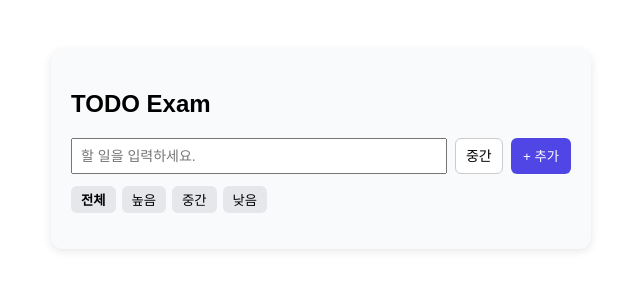
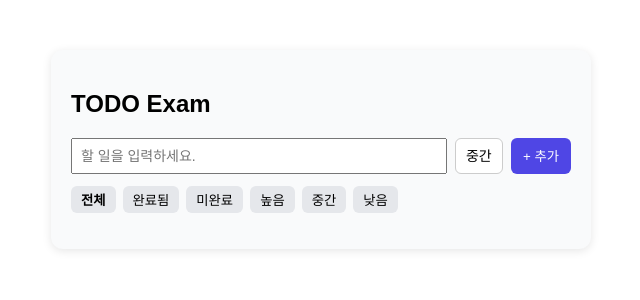
Before and after one commit to NomadHuns/react_todo_exam, a React (Create React App) app: page / in a window 1280 px wide. Shown: the top 300 px of the page, without its empty margins (319-959 px from the left). Built offline with nearby package versions, Linux system fonts and the light colour scheme.

Commit message:
Feat: 완료/미완료 필터링 추가

```diff
--- a/src/pages/todo/list/TodoListAtom.tsx
+++ b/src/pages/todo/list/TodoListAtom.tsx
@@ -27,7 +27,7 @@ export const todoPriorityState = atom<Priority>({
 });
 
 // 필터 상태 (우선순위별 보기용)
-export const todoFilterState = atom<Priority | "all">({
+export const todoFilterState = atom<Priority | "all" | "completed" | "incomplete">({
     key: "todoFilterState",
     default: "all",
 });
--- a/src/pages/todo/list/TodoListPage.tsx
+++ b/src/pages/todo/list/TodoListPage.tsx
@@ -41,23 +41,29 @@ const TodoListPage: React.FC = () => {
             </div>
 
             <div style={styles.filterRow}>
-                {["all", ...PRIORITY_OPTIONS.map(value => value.value)].map((f) => (
+                {["all", "completed", "incomplete", ...PRIORITY_OPTIONS.map(value => value.value)].map((f) => (
                     <MyButton
                         key={f}
                         onClick={() => {
-                                  setFilter(f as Priority | "all");
-                                  if (f !== "all") {
+                            setFilter(f as Priority | "all" | "completed" | "incomplete");
+                            if (f !== "all" && f !== "completed" && f !== "incomplete") {
                                 setPriority(f as Priority);
                             }
                             setOpenedId(null);
                         }}
-                              text={f === "all"
+                        text={
+                            f === "all"
                                 ? "전체"
+                                : f === "completed"
+                                    ? "완료됨"
+                                    : f === "incomplete"
+                                        ? "미완료"
                                         : f === "high"
                                             ? "높음"
                                             : f === "medium"
                                                 ? "중간"
-                                            : "낮음"}
+                                                : "낮음"
+                        }
                         style={{
                             ...styles.filterBtn,
                             fontWeight: filter === f ? "bold" : "normal",
@@ -104,7 +110,8 @@ const styles: Record<string, React.CSSProperties> = {
     filterRow: {
         marginBottom: 12,
         display: "flex",
-        gap: 6,
+        gap: 7,
+        flexWrap: "wrap",
     },
     filterBtn: {
         padding: "4px 10px",
--- a/src/pages/todo/list/TodoListProvider.tsx
+++ b/src/pages/todo/list/TodoListProvider.tsx
@@ -72,11 +72,17 @@ export const TodoListProvider = () => {
         투두 필터링 기능
     */
     const filteredTodos = todos
-        .filter((todo) => filter === "all" || todo.priority === filter)
+        .filter((todo) => {
+            if (filter === "all") return true;
+            if (filter === "completed") return todo.completed;
+            if (filter === "incomplete") return !todo.completed;
+            return todo.priority === filter;
+        })
         .sort((a, b) => {
             const order: Record<Priority, number> = { high: 0, medium: 1, low: 2 };
             return order[a.priority] - order[b.priority];
         });
+
 
     return {
         input,
```
Lines whose indentation alone changed are shown as unchanged.
